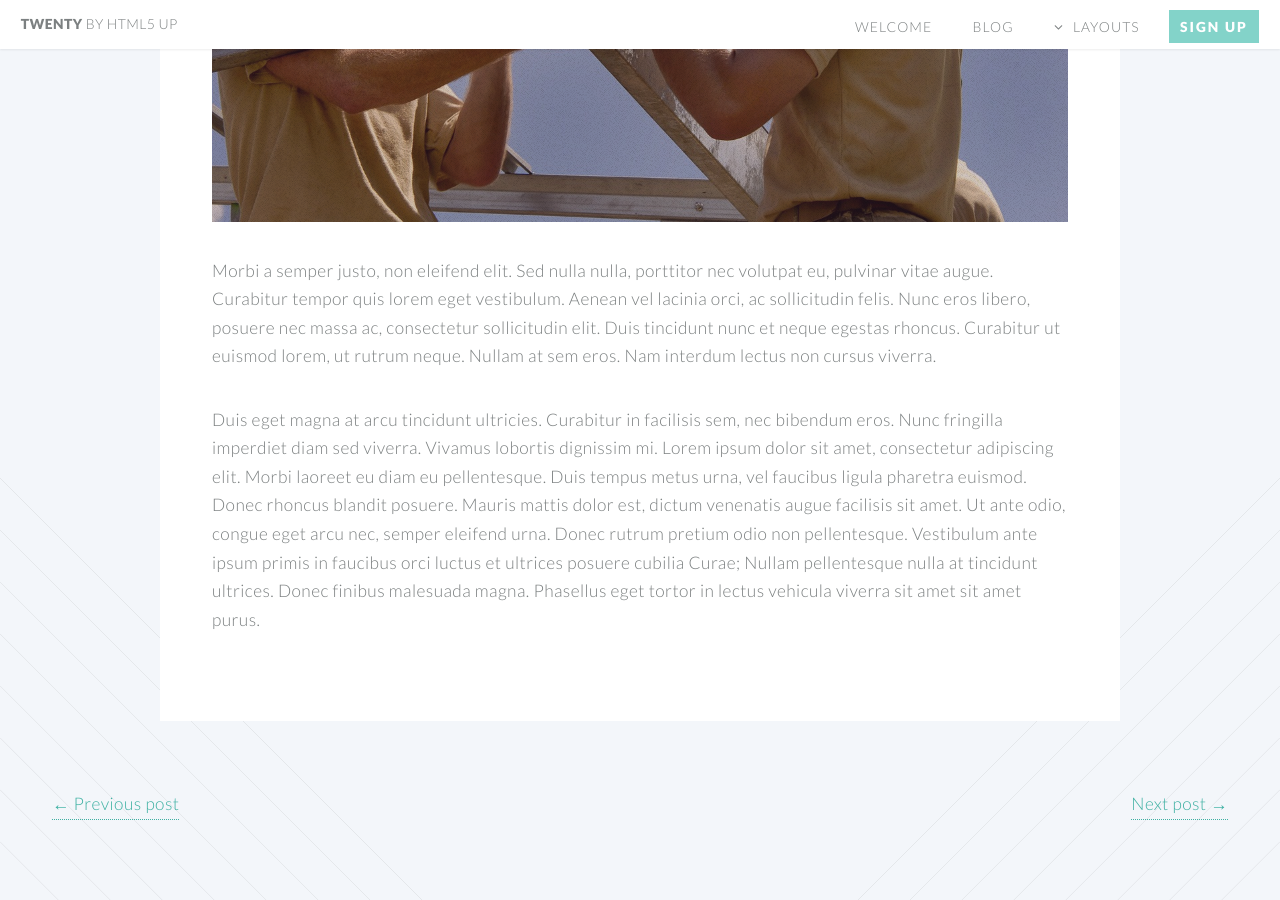
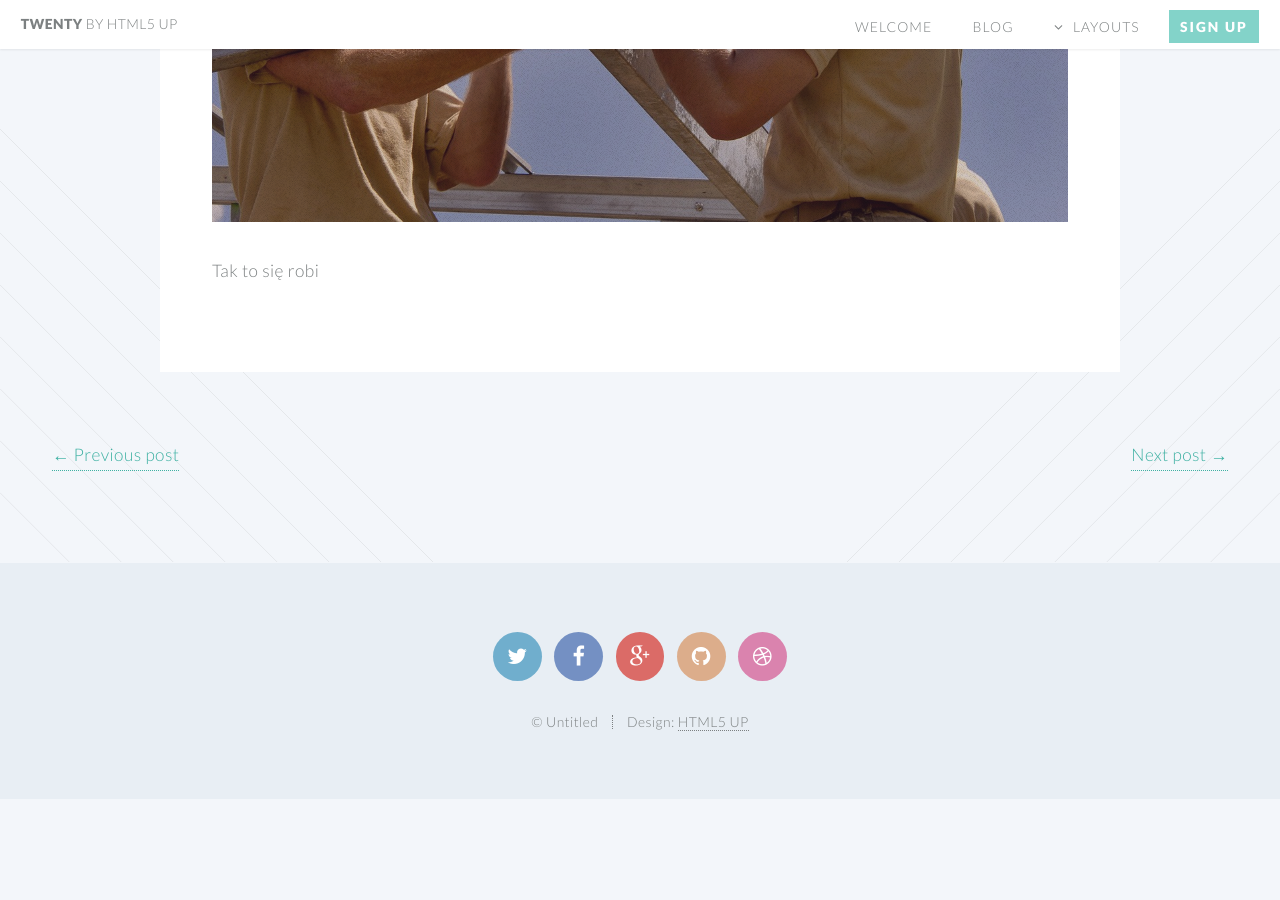
Before and after one commit to FRACO-UBD/FRACO-UBD.github.io, a Jekyll site: the page built from _posts/2014-10-29-morbi-a-semper.md, in a window 1280 px wide and 900 px high, scrolled down 780 px. Built offline with Jekyll 4.4.1, drawn with Linux system fonts in a browser that asks for light colours; after the commit the page ends 1579 px from its top, so only the background shows below that.

Commit message:
Update 2014-10-29-morbi-a-semper.md

```diff
--- a/_posts/2014-10-29-morbi-a-semper.md
+++ b/_posts/2014-10-29-morbi-a-semper.md
@@ -5,6 +5,4 @@ date:   2014-08-31 14:36:23
 ---
 
 <span class="image featured"><img src="/images/pic03.jpg" alt=""></span>
-Morbi a semper justo, non eleifend elit. Sed nulla nulla, porttitor nec volutpat eu, pulvinar vitae augue. Curabitur tempor quis lorem eget vestibulum. Aenean vel lacinia orci, ac sollicitudin felis. Nunc eros libero, posuere nec massa ac, consectetur sollicitudin elit. Duis tincidunt nunc et neque egestas rhoncus. Curabitur ut euismod lorem, ut rutrum neque. Nullam at sem eros. Nam interdum lectus non cursus viverra.
-
-Duis eget magna at arcu tincidunt ultricies. Curabitur in facilisis sem, nec bibendum eros. Nunc fringilla imperdiet diam sed viverra. Vivamus lobortis dignissim mi. Lorem ipsum dolor sit amet, consectetur adipiscing elit. Morbi laoreet eu diam eu pellentesque. Duis tempus metus urna, vel faucibus ligula pharetra euismod. Donec rhoncus blandit posuere. Mauris mattis dolor est, dictum venenatis augue facilisis sit amet. Ut ante odio, congue eget arcu nec, semper eleifend urna. Donec rutrum pretium odio non pellentesque. Vestibulum ante ipsum primis in faucibus orci luctus et ultrices posuere cubilia Curae; Nullam pellentesque nulla at tincidunt ultrices. Donec finibus malesuada magna. Phasellus eget tortor in lectus vehicula viverra sit amet sit amet purus.
+Tak to się robi
```
